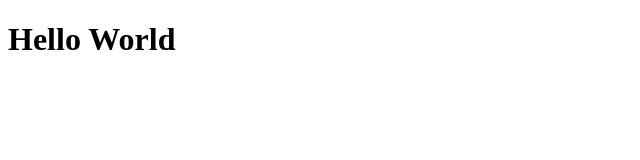
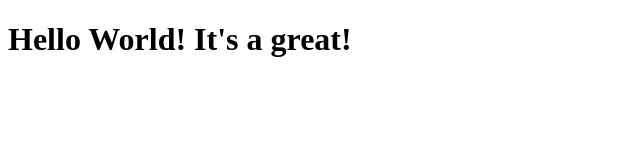
Before and after one commit to lexmarsk8/test, a plain HTML site: page Website/index.html in a window 1280 px wide. Shown: the whole page, without its empty margins (0-640 px from the left). Drawn offline with Linux system fonts and the light colour scheme.

Commit message:
Свежее изменение!

```diff
--- a/Website/index.html
+++ b/Website/index.html
@@ -4,6 +4,6 @@
 	<title>Hello Coursera</title>
 </head>
 <body>
-<h1>Hello World</h1>
+<h1>Hello World! It's a great!</h1>
 </body>
 </html>
```
